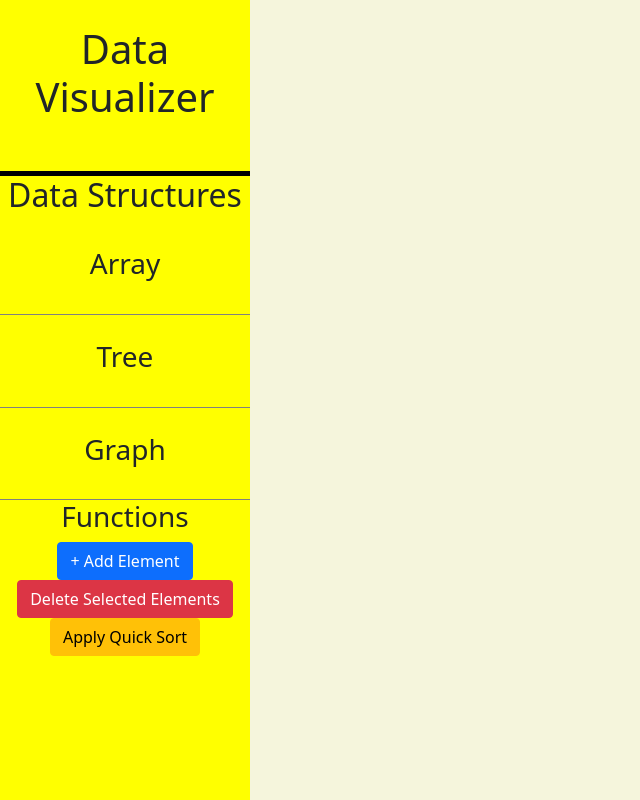
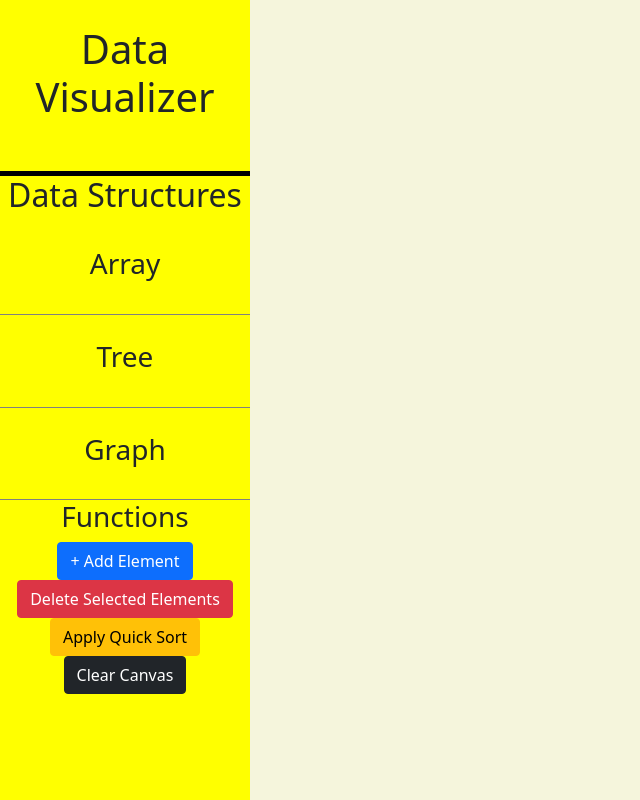
Before and after one commit to Calvin-Lu/data-visualizer, a React (Create React App) app: page / in a window 1280 px wide. Shown: the whole page, without its empty margins (0-640 px from the left). Built offline with nearby package versions, Linux system fonts and the light colour scheme.

Commit message:
Added clear canvas functionality

```diff
--- a/src/App.js
+++ b/src/App.js
@@ -96,9 +96,21 @@ function App() {
     }
   }
 
+  const clearCanvas = () => {
+    if (window.confirm("This will delete all elements in the canvas. \n\nContinue?")) {
+      setElements([])
+    }
+  }
+
   return (
     <div className="App">
-      <Sidebar addElement={addElement} deleteSelectedElements={deleteSelectedElements} elements={elements} quickSort={quickSort}/>
+      <Sidebar
+      addElement={addElement}
+      deleteSelectedElements={deleteSelectedElements}
+      elements={elements}
+      quickSort={quickSort}
+      clearCanvas={clearCanvas}
+      />
       <Canvas elements={elements} selectElement={selectElement}></Canvas>
     </div>
   );
--- a/src/components/Sidebar.js
+++ b/src/components/Sidebar.js
@@ -3,7 +3,7 @@ import SidebarLabel from './SidebarLabel'
 import '../index.css'
 import Button from 'react-bootstrap/Button'
 
-const Sidebar = ({ addElement, deleteSelectedElements, elements, quickSort }) => {
+const Sidebar = ({ addElement, deleteSelectedElements, elements, quickSort, clearCanvas }) => {
     return (
         <div className="sidebar">
             <h1 className="sidebar-header">Data Visualizer</h1>
@@ -15,6 +15,7 @@ const Sidebar = ({ addElement, deleteSelectedElements, elements, quickSort }) =>
             <Button onClick={addElement}>+ Add Element</Button>
             <Button className="btn-danger" onClick={deleteSelectedElements}>Delete Selected Elements</Button>
             <Button className="btn-warning" onClick={() => quickSort(0, elements.length - 1)}>Apply Quick Sort</Button>
+            <Button className="btn-dark" onClick={clearCanvas}>Clear Canvas</Button>
         </div>
     )
 }
```
